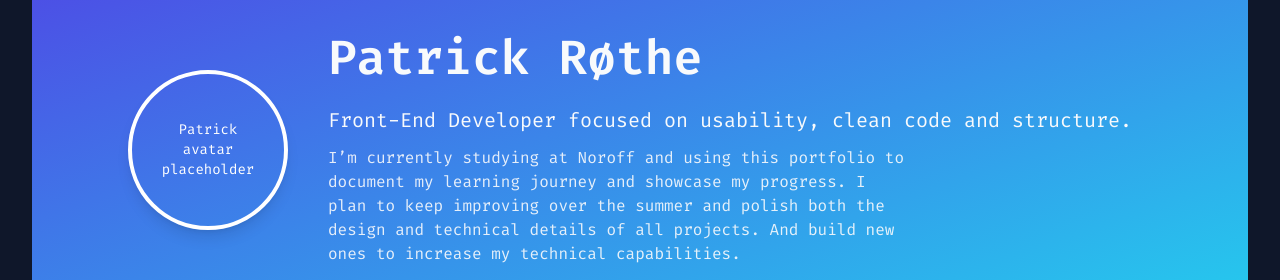
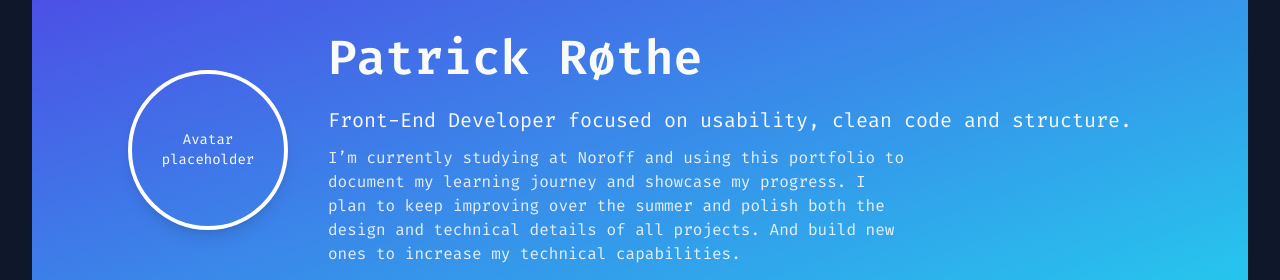
Before and after one commit to PatrickRoethe/Portfolio-2, a React (Vite) app: page / in a window 1280 px wide. Shown: the part 154-434 px from the top of the page. Built offline with nearby package versions, Linux system fonts and the light colour scheme.

Commit message:
Update Herobanner.jsx

```diff
--- a/src/components/Herobanner.jsx
+++ b/src/components/Herobanner.jsx
@@ -4,9 +4,7 @@ function HeroBanner() {
       <div className="max-w-5xl mx-auto flex flex-col md:flex-row items-center gap-10">
         {/* Avatar Placeholder */}
         <div className="w-32 h-32 md:w-40 md:h-40 rounded-full border-4 border-white shadow-lg flex items-center justify-center text-sm text-white font-mono text-center">
-          Patrick
-          <br />
-          avatar
+          Avatar
           <br />
           placeholder
         </div>
```
